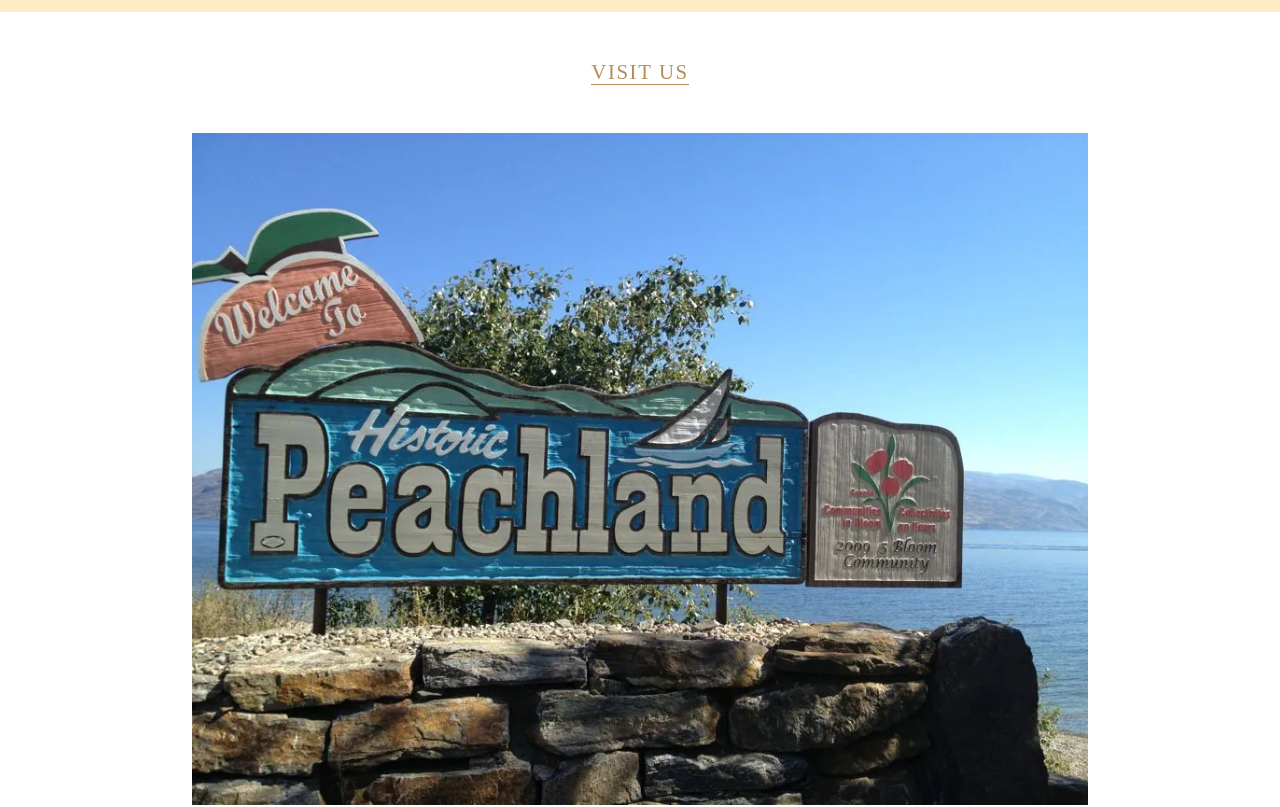
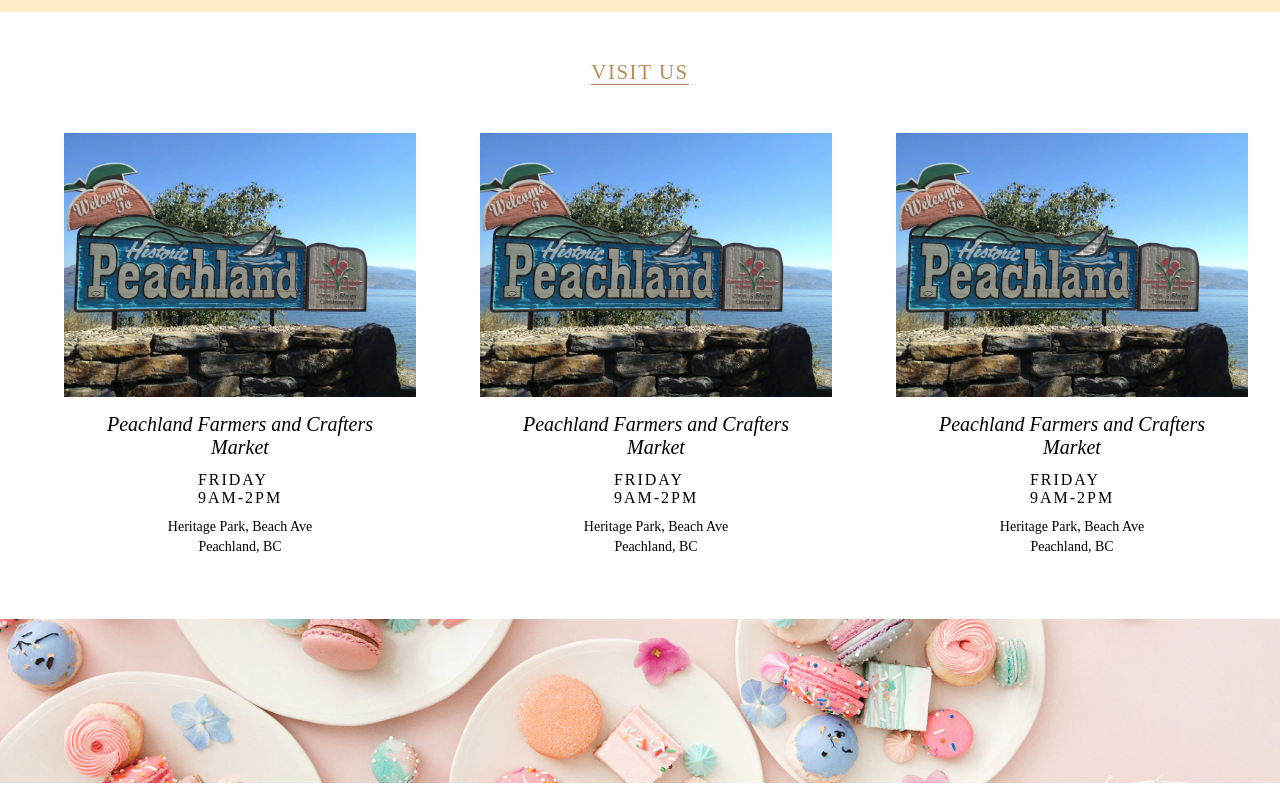
Before and after one commit to Smoopfrog/asweetromance, a React (Create React App) app: page / in a window 1280 px wide. Shown: the part 1520-2327 px from the top of the page. Built offline with nearby package versions, Linux system fonts and the light colour scheme.

Commit message:
add horizontal scroll bar for locations

```diff
--- a/src/Components/HomePage/Locations.jsx
+++ b/src/Components/HomePage/Locations.jsx
@@ -7,8 +7,8 @@
       <h1 className="locations-title">Visit Us</h1>
       <div className="location-cards">
         <LocationCard />
-        {/* <LocationCard />
-        <LocationCard /> */}
+        <LocationCard />
+        <LocationCard />
       </div>
     </section>
   );
--- a/src/Styles/LocationCard.css
+++ b/src/Styles/LocationCard.css
@@ -2,9 +2,14 @@
   display: flex;
   flex-direction: column;
   align-items: center;
-  width: 70%;
+  width: 100%;
+  margin: 0 2rem;
   border-radius: 5px;
   transition: all 0.2s ease-in;
+}
+
+.location-card:first-child {
+  margin-left: 4rem;
 }
 
 .location-card:hover {
@@ -16,7 +21,7 @@
 }
 
 .location-info {
-  padding: 2rem;
+  padding: 1rem;
   display: flex;
   flex-direction: column;
   align-items: center;
@@ -30,13 +35,13 @@
   font-size: 20px;
 }
 
-.location-title-link:link, .location-title-link:visited {
+.location-title-link:link,
+.location-title-link:visited {
   text-decoration: none;
   color: black;
 }
 
 .location-time {
-  display: flex;
   font-size: 16px;
   text-transform: uppercase;
   letter-spacing: 2px;
--- a/src/Styles/LocationCard.scss
+++ b/src/Styles/LocationCard.scss
@@ -2,9 +2,14 @@
   display: flex;
   flex-direction: column;
   align-items: center;
-  width: 70%;
+  width: 100%;
+  margin: 0 2rem;
   border-radius: 5px;
   transition: all 0.2s ease-in;
+}
+
+.location-card:first-child {
+  margin-left: 4rem;
 }
 
 .location-card:hover {
@@ -16,7 +21,7 @@
 }
 
 .location-info {
-  padding: 2rem;
+  padding: 1rem;
   display: flex;
   flex-direction: column;
   align-items: center;
@@ -30,13 +35,14 @@
   font-size: 20px;
 }
 
-.location-title-link:link, .location-title-link:visited {
+.location-title-link:link,
+.location-title-link:visited {
   text-decoration: none;
   color: black;
 }
 
 .location-time {
-  display: flex;
+  // display: flex;
   font-size: 16px;
   text-transform: uppercase;
   letter-spacing: 2px;
--- a/src/Styles/Locations.css
+++ b/src/Styles/Locations.css
@@ -20,7 +20,6 @@
 .location-cards {
   display: flex;
   align-items: center;
-  justify-content: space-evenly;
   width: 100%;
   overflow-x: auto;
 }/*# sourceMappingURL=Locations.css.map */
--- a/src/Styles/Locations.scss
+++ b/src/Styles/Locations.scss
@@ -20,7 +20,6 @@
 .location-cards {
   display: flex;
   align-items: center;
-  justify-content: space-evenly;
   width: 100%;
   overflow-x: auto;
 }
```
Also changed, not shown: 2 other files (tests, documents, lock files or other folders).
